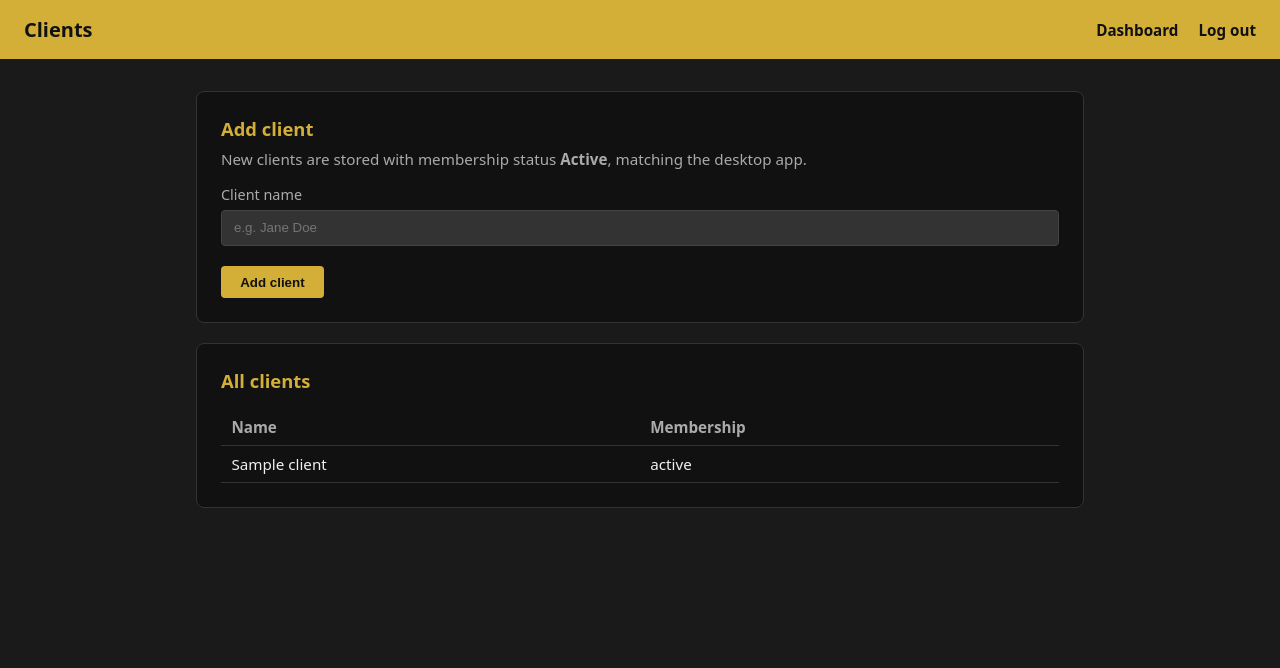
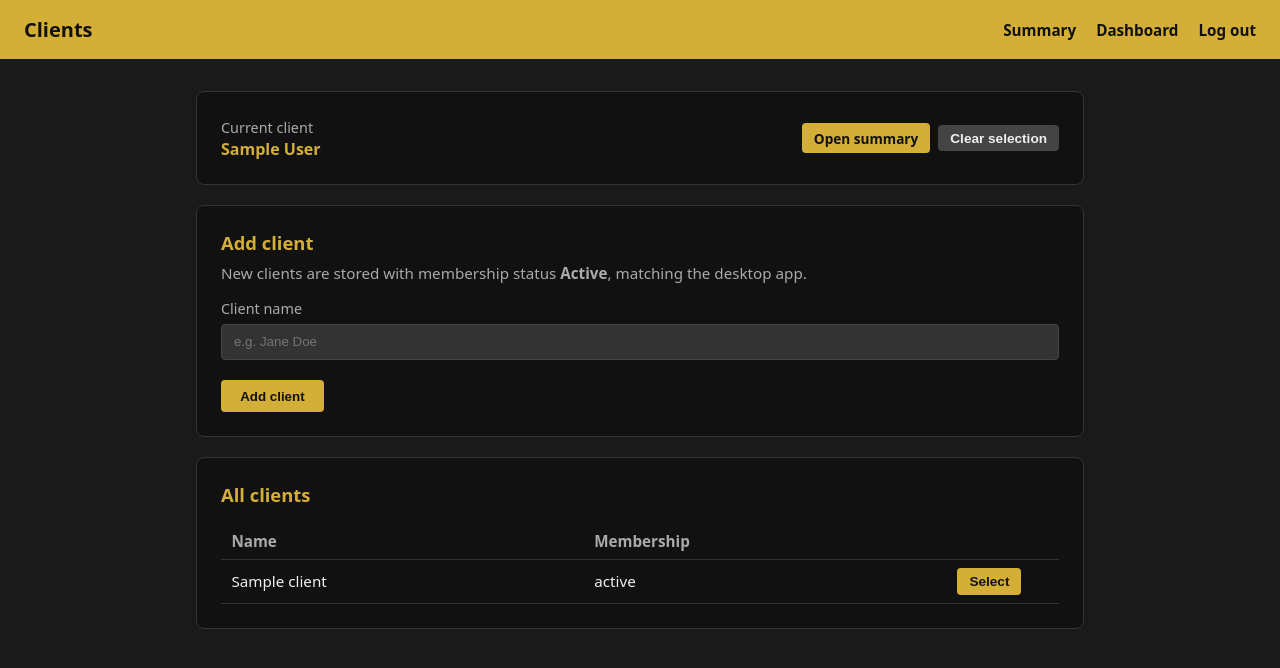
Before and after one commit to AshiqAbdulkhader/DevOps-Assignment, a Flask app: page /clients in a window 1280 px wide. Shown: the top 668 px of the page. Run offline with Flask 3, Linux system fonts and the light colour scheme; the visitor is signed in with stand-in values (Sample User, id 1); tables that the repository leaves empty hold one stand-in row (values such as "Sample post").

Commit message:
feat: session current client and client summary page

```diff
--- a/aceest/auth.py
+++ b/aceest/auth.py
@@ -1,7 +1,7 @@
 from functools import wraps
 from typing import Optional
 
-from flask import redirect, request, session, url_for
+from flask import flash, redirect, request, session, url_for
 
 
 def safe_next_url(target: Optional[str]) -> Optional[str]:
@@ -18,3 +18,16 @@ def login_required(view):
         return view(*args, **kwargs)
 
     return wrapped
+
+
+def client_required(view):
+    """Use after @login_required. Sends users to the client list if none is selected."""
+
+    @wraps(view)
+    def wrapped(*args, **kwargs):
+        if not session.get("current_client"):
+            flash("Select a client first.", "error")
+            return redirect(url_for("main.clients"))
+        return view(*args, **kwargs)
+
+    return wrapped
--- a/aceest/routes.py
+++ b/aceest/routes.py
@@ -1,12 +1,61 @@
 from flask import Blueprint, flash, redirect, render_template, request, session, url_for
 
-from aceest.auth import login_required, safe_next_url
+from aceest.auth import client_required, login_required, safe_next_url
 from aceest.db import get_db
 
 bp = Blueprint("main", __name__)
 
 _DASHBOARD = "main.dashboard"
 _CLIENTS = "main.clients"
+
+
+def _clients_post_clear():
+    session.pop("current_client", None)
+    flash("Cleared current client.", "success")
+    return redirect(url_for(_CLIENTS))
+
+
+def _clients_post_select(db):
+    name = request.form.get("name", "").strip()
+    if not name:
+        flash("Client name is required.", "error")
+        return redirect(url_for(_CLIENTS))
+    exists = db.execute(
+        "SELECT 1 FROM clients WHERE name = ?",
+        (name,),
+    ).fetchone()
+    if not exists:
+        flash("Unknown client.", "error")
+    else:
+        session["current_client"] = name
+        flash(f"Current client: {name}", "success")
+    return redirect(url_for(_CLIENTS))
+
+
+def _clients_post_add(db):
+    name = request.form.get("name", "").strip()
+    if not name:
+        flash("Client name is required.", "error")
+        return redirect(url_for(_CLIENTS))
+    cur = db.execute(
+        "INSERT OR IGNORE INTO clients (name, membership_status) VALUES (?, ?)",
+        (name, "Active"),
+    )
+    db.commit()
+    if cur.rowcount:
+        flash(f"Client {name} saved.", "success")
+    else:
+        flash(f'A client named "{name}" already exists.', "error")
+    return redirect(url_for(_CLIENTS))
+
+
+def _handle_clients_post(db):
+    action = request.form.get("_action", "add")
+    if action == "clear":
+        return _clients_post_clear()
+    if action == "select":
+        return _clients_post_select(db)
+    return _clients_post_add(db)
 
 
 @bp.get("/")
@@ -69,22 +118,35 @@ def dashboard():
 def clients():
     db = get_db()
     if request.method == "POST":
-        name = request.form.get("name", "").strip()
-        if not name:
-            flash("Client name is required.", "error")
-        else:
-            cur = db.execute(
-                "INSERT OR IGNORE INTO clients (name, membership_status) VALUES (?, ?)",
-                (name, "Active"),
-            )
-            db.commit()
-            if cur.rowcount:
-                flash(f"Client {name} saved.", "success")
-            else:
-                flash(f'A client named "{name}" already exists.', "error")
-        return redirect(url_for(_CLIENTS))
+        return _handle_clients_post(db)
 
     rows = db.execute(
         "SELECT name, membership_status FROM clients ORDER BY name"
     ).fetchall()
-    return render_template("clients.html", clients=rows)
+    return render_template(
+        "clients.html",
+        clients=rows,
+        current_client=session.get("current_client"),
+    )
+
+
+@bp.get("/client/summary")
+@login_required
+@client_required
+def client_summary():
+    db = get_db()
+    name = session["current_client"]
+    row = db.execute("SELECT * FROM clients WHERE name = ?", (name,)).fetchone()
+    if row is None:
+        session.pop("current_client", None)
+        flash("That client no longer exists.", "error")
+        return redirect(url_for(_CLIENTS))
+
+    return render_template(
+        "client_summary.html",
+        name=row["name"],
+        program=row["program"],
+        calories=row["calories"],
+        membership=row["membership_status"],
+        membership_end=row["membership_end"],
+    )
--- a/aceest/templates/base.html
+++ b/aceest/templates/base.html
@@ -60,6 +60,7 @@
       text-decoration: none;
     }
     button:hover, .btn:hover { filter: brightness(1.05); }
+    .btn-compact { margin-top: 0; padding: 0.35rem 0.75rem; font-size: 0.85rem; }
     .error {
       margin-top: 1rem;
       padding: 0.65rem 0.75rem;
--- a/aceest/templates/clients.html
+++ b/aceest/templates/clients.html
@@ -4,15 +4,33 @@
 <div class="header" style="display:flex; justify-content:space-between; align-items:center; gap:1rem; flex-wrap:wrap;">
   <span>Clients</span>
   <nav class="header-nav">
+    <a href="{{ url_for('main.client_summary') }}">Summary</a>
     <a href="{{ url_for('main.dashboard') }}">Dashboard</a>
     <a href="{{ url_for('main.logout') }}">Log out</a>
   </nav>
 </div>
 <div class="wrap-wide">
+  {% if current_client %}
+  <div class="card" style="margin-bottom:1.25rem; display:flex; flex-wrap:wrap; align-items:center; justify-content:space-between; gap:0.75rem;">
+    <div>
+      <span style="color:var(--muted); font-size:0.9rem;">Current client</span>
+      <div style="font-weight:700; color:var(--accent);">{{ current_client }}</div>
+    </div>
+    <div style="display:flex; flex-wrap:wrap; gap:0.5rem; align-items:center;">
+      <a class="btn btn-compact" href="{{ url_for('main.client_summary') }}">Open summary</a>
+      <form method="post" action="{{ url_for('main.clients') }}" style="margin:0;">
+        <input type="hidden" name="_action" value="clear">
+        <button type="submit" class="btn-compact" style="background:#444; color:var(--text);">Clear selection</button>
+      </form>
+    </div>
+  </div>
+  {% endif %}
+
   <div class="card">
     <h2 style="margin:0 0 0.5rem; font-size:1.15rem; color:var(--accent);">Add client</h2>
     <p style="margin:0; color:var(--muted); font-size:0.95rem;">New clients are stored with membership status <strong>Active</strong>, matching the desktop app.</p>
     <form method="post" action="{{ url_for('main.clients') }}" style="margin-top:0.5rem;">
+      <input type="hidden" name="_action" value="add">
       <label for="name">Client name</label>
       <input id="name" name="name" type="text" autocomplete="off" required maxlength="200" placeholder="e.g. Jane Doe">
       <button type="submit">Add client</button>
@@ -24,13 +42,20 @@
     {% if clients %}
     <table class="data">
       <thead>
-        <tr><th>Name</th><th>Membership</th></tr>
+        <tr><th>Name</th><th>Membership</th><th style="width:7rem;"></th></tr>
       </thead>
       <tbody>
         {% for row in clients %}
         <tr>
-          <td>{{ row.name }}</td>
+          <td>{{ row.name }}{% if current_client == row.name %} <span style="color:var(--accent); font-size:0.85rem;">(current)</span>{% endif %}</td>
           <td>{{ row.membership_status or "—" }}</td>
+          <td>
+            <form method="post" action="{{ url_for('main.clients') }}" style="margin:0;">
+              <input type="hidden" name="_action" value="select">
+              <input type="hidden" name="name" value="{{ row.name }}">
+              <button type="submit" class="btn-compact">Select</button>
+            </form>
+          </td>
         </tr>
         {% endfor %}
       </tbody>
--- a/aceest/templates/dashboard.html
+++ b/aceest/templates/dashboard.html
@@ -5,6 +5,7 @@
   <span>ACEest Dashboard ({{ role }})</span>
   <nav class="header-nav">
     <a href="{{ url_for('main.clients') }}">Clients</a>
+    <a href="{{ url_for('main.client_summary') }}">Summary</a>
     <a href="{{ url_for('main.logout') }}">Log out</a>
   </nav>
 </div>
@@ -12,10 +13,11 @@
   <div class="card">
     <p style="margin:0;">Signed in as <strong>{{ user }}</strong>.</p>
     <p style="margin:0.75rem 0 0; color: var(--muted); font-size: 0.95rem;">
-      Manage gym clients or continue with reports and workouts in later steps.
+      Pick a client on the Clients page, then open the summary (same flow as the desktop app).
     </p>
     <div class="toolbar">
       <a class="btn" href="{{ url_for('main.clients') }}">Manage clients</a>
+      <a class="btn" href="{{ url_for('main.client_summary') }}" style="margin-left:0.5rem;">Client summary</a>
     </div>
   </div>
 </div>
```
Also changed, not shown: aceest/templates/client_summary.html (added, +24 -0 lines).
